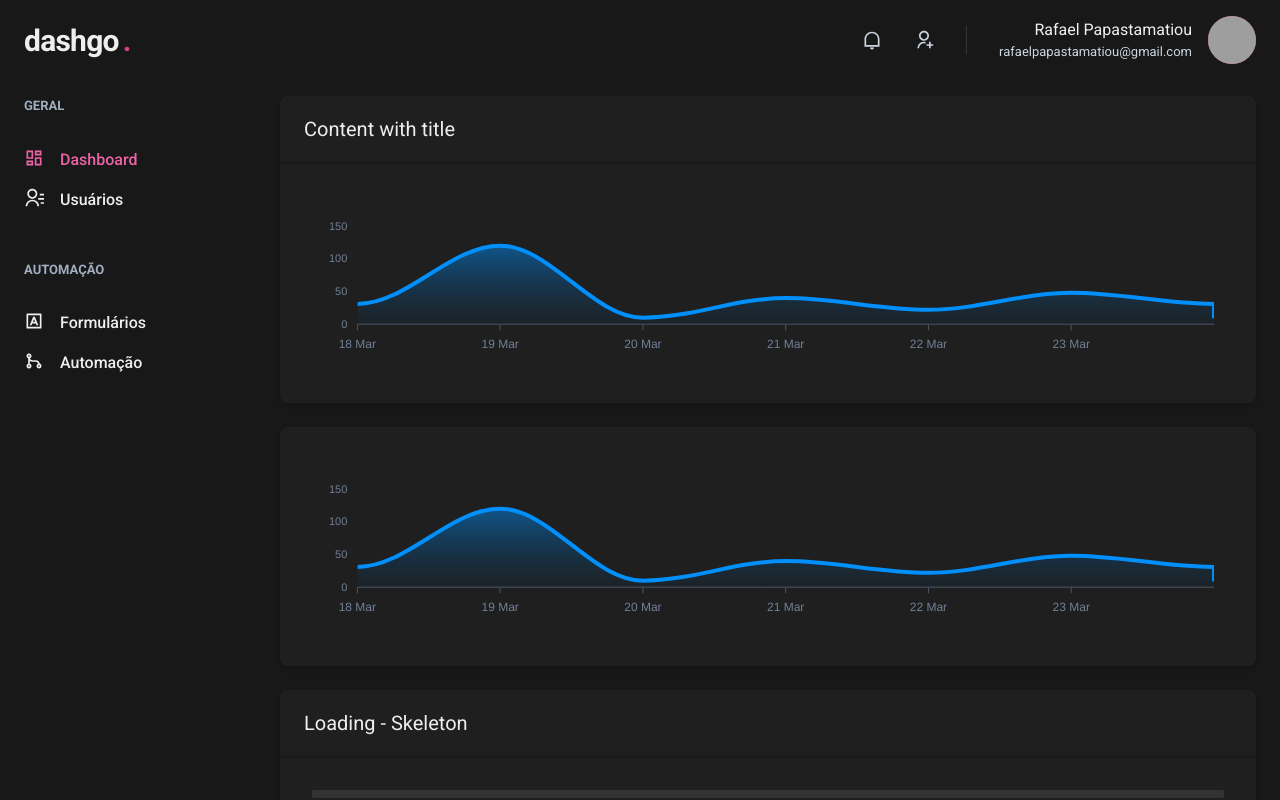
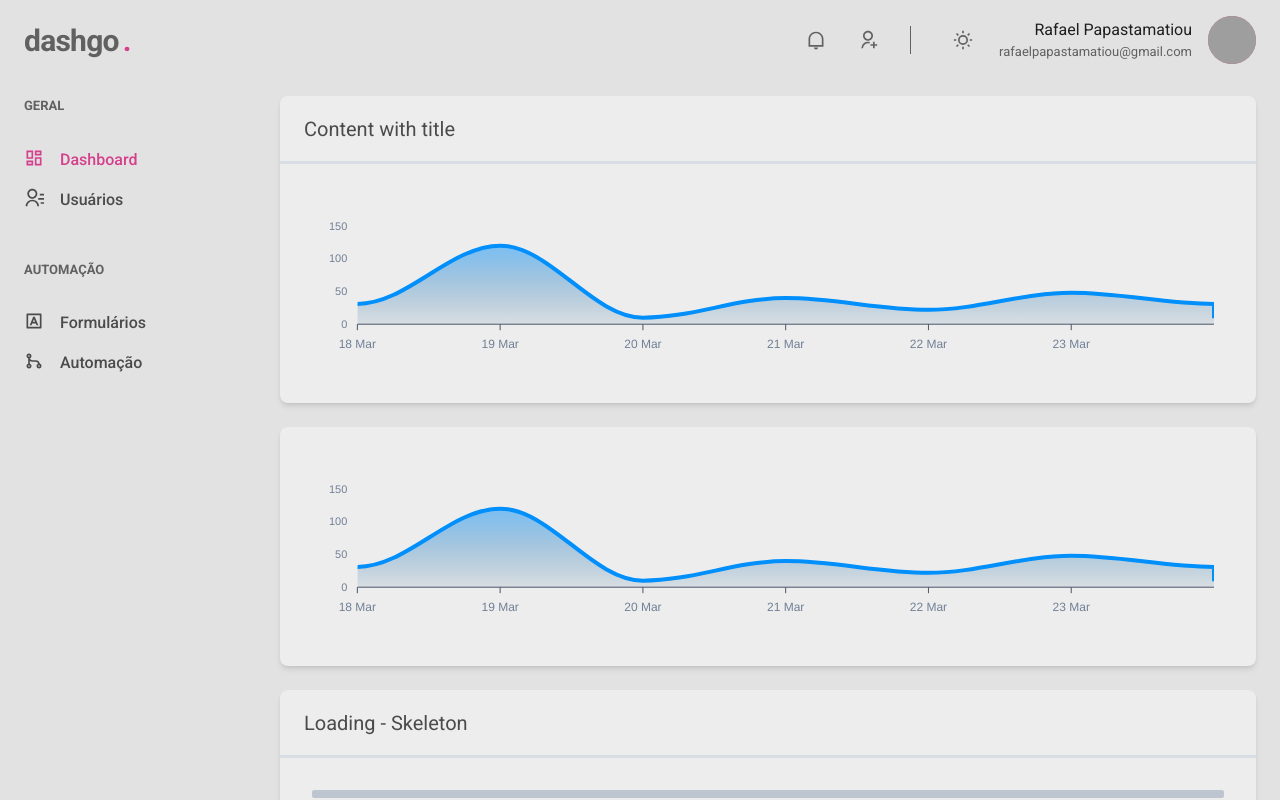
Before and after one commit to rafaelpapastamatiou/chakra-dashboard-template, a Next.js app: page /dashboard in a window 1280 px wide. Shown: the top 800 px of the page. Built offline with nearby package versions, Linux system fonts and the light colour scheme; grey boxes are pictures that could not be loaded; what miragejs would draw is missing.

Commit message:
light theme + theme switch

```diff
--- a/src/components/ActiveLink.tsx
+++ b/src/components/ActiveLink.tsx
@@ -2,6 +2,7 @@ import { cloneElement, ReactElement, useEffect, useState } from 'react';
 
 import Link, { LinkProps } from 'next/link';
 import { useRouter } from 'next/router';
+import { useColorModeValue } from '@chakra-ui/color-mode';
 
 interface ActiveLinkProps extends LinkProps {
   children: ReactElement;
@@ -17,6 +18,9 @@ export function ActiveLink({
 
   const [isActive, setIsActive] = useState(false);
 
+  const inactiveLinkColor = useColorModeValue('gray.600', 'gray.50');
+  const activeLinkColor = useColorModeValue('pink.500', 'pink.500');
+
   useEffect(() => {
     if (shouldMatchExactHref) {
       setIsActive(asPath === rest.href || asPath === rest.as);
@@ -30,7 +34,7 @@ export function ActiveLink({
   return (
     <Link {...rest}>
       {cloneElement(children, {
-        color: isActive ? 'pink.400' : 'gray.50',
+        color: isActive ? activeLinkColor : inactiveLinkColor,
       })}
     </Link>
   );
--- a/src/components/Card.tsx
+++ b/src/components/Card.tsx
@@ -26,8 +26,6 @@ interface CardProps extends FlexProps {
 
 const defaultSkeleton: SkeletonTextProps = {
   noOfLines: 6,
-  startColor: 'gray.500',
-  endColor: 'gray.700',
   spacing: '5',
 };
 
@@ -45,14 +43,17 @@ export function Card({
 }: CardProps): JSX.Element {
   const cardBackgroundColor = useColorModeValue('gray.100', 'gray.800');
   const dividerColor = useColorModeValue('gray.300', 'gray.900');
-  const titleColor = useColorModeValue('gray.800', 'gray.50');
+  const titleColor = useColorModeValue('gray.600', 'gray.50');
+  const skeletonStartColor = useColorModeValue('gray.200', 'gray.500');
+  const skeletonEndColor = useColorModeValue('gray.400', 'gray.700');
+
   return (
     <Flex
       bg={cardBackgroundColor}
       borderRadius="8"
-      boxShadow="md"
       direction="column"
       flex="1"
+      boxShadow="md"
       {...rest}
     >
       {cardTitle && (
@@ -97,8 +98,8 @@ export function Card({
             <Box>
               <SkeletonText
                 noOfLines={skeleton.noOfLines}
-                startColor={skeleton.startColor}
-                endColor={skeleton.endColor}
+                startColor={skeleton.startColor || skeletonStartColor}
+                endColor={skeleton.endColor || skeletonEndColor}
                 spacing={skeleton.spacing}
               />
             </Box>
--- a/src/components/Header/Logo.tsx
+++ b/src/components/Header/Logo.tsx
@@ -1,12 +1,15 @@
+import { useColorModeValue } from '@chakra-ui/color-mode';
 import { Text } from '@chakra-ui/layout';
 
 export function Logo(): JSX.Element {
+  const logoTextColor = useColorModeValue('gray.500', 'gray.50');
   return (
     <Text
       fontSize={['2xl', '3xl']}
       fontWeight="bold"
       letterSpacing="tight"
       w="64"
+      color={logoTextColor}
     >
       dashgo
       <Text as="span" ml="1" color="pink.500">
--- a/src/components/Header/NotificationsNav.tsx
+++ b/src/components/Header/NotificationsNav.tsx
@@ -1,17 +1,20 @@
-import { HStack, Icon } from '@chakra-ui/react';
+import { HStack, Icon, useColorModeValue } from '@chakra-ui/react';
 
 import { RiNotificationLine, RiUserAddLine } from 'react-icons/ri';
 
 export function NotificationsNav(): JSX.Element {
+  const iconColor = useColorModeValue('gray.500', 'gray.250');
+  const borderColor = useColorModeValue('gray.500', 'gray.700');
+
   return (
     <HStack
       spacing={['6', '8']}
       mx={['6', '8']}
       pr={['6', '8']}
       py="1"
-      color="gray.300"
+      color={iconColor}
       borderRightWidth={1}
-      borderColor="gray.700"
+      borderColor={borderColor}
     >
       <Icon as={RiNotificationLine} fontSize="20" />
       <Icon as={RiUserAddLine} fontSize="20" />
--- a/src/components/Header/Profile.tsx
+++ b/src/components/Header/Profile.tsx
@@ -1,4 +1,14 @@
-import { Avatar, Box, Flex, Text } from '@chakra-ui/react';
+import {
+  Avatar,
+  Box,
+  Flex,
+  Text,
+  useColorModeValue,
+  IconButton,
+  useColorMode,
+} from '@chakra-ui/react';
+
+import { RiSunLine, RiMoonLine } from 'react-icons/ri';
 
 interface ProfileProps {
   showProfileInfo?: boolean;
@@ -7,12 +17,30 @@ interface ProfileProps {
 export function Profile({
   showProfileInfo = false,
 }: ProfileProps): JSX.Element {
+  const { toggleColorMode } = useColorMode();
+
+  const profileNameColor = useColorModeValue('gray.800', 'gray.50');
+  const profileEmailColor = useColorModeValue('gray.500', 'gray.300');
+  const currentThemeIcon = useColorModeValue(<RiSunLine />, <RiMoonLine />);
+  const currentThemeIconColor = useColorModeValue('gray.500', 'gray.300');
+
   return (
     <Flex align="center">
+      <IconButton
+        icon={currentThemeIcon}
+        mr="4"
+        aria-label="Change theme"
+        color={currentThemeIconColor}
+        background="transparent"
+        isRound
+        fontSize="20"
+        onClick={toggleColorMode}
+      />
+
       {showProfileInfo && (
         <Box mr="4" textAlign="right">
-          <Text>Rafael Papastamatiou</Text>
-          <Text color="gray.300" fontSize="small">
+          <Text color={profileNameColor}>Rafael Papastamatiou</Text>
+          <Text color={profileEmailColor} fontSize="small">
             rafaelpapastamatiou@gmail.com
           </Text>
         </Box>
--- a/src/components/Header/index.tsx
+++ b/src/components/Header/index.tsx
@@ -1,4 +1,10 @@
-import { Flex, Icon, IconButton, useBreakpointValue } from '@chakra-ui/react';
+import {
+  Flex,
+  Icon,
+  IconButton,
+  useBreakpointValue,
+  useColorModeValue,
+} from '@chakra-ui/react';
 import { RiMenuLine } from 'react-icons/ri';
 import { useSidebarDrawer } from '../../contexts/SidebarDrawerContext';
 
@@ -15,6 +21,10 @@ export function Header(): JSX.Element {
     xl: true,
   });
 
+  const bg = useColorModeValue('gray.200', 'gray.900');
+
+  const navigationButtonColor = useColorModeValue('gray.500', 'gray.250');
+
   return (
     <Flex
       w="100%"
@@ -25,7 +35,7 @@ export function Header(): JSX.Element {
       align="center"
       px="6"
       position="fixed"
-      bg="gray.900"
+      bg={bg}
       zIndex="999"
     >
       {!isWideVersion && (
@@ -36,6 +46,7 @@ export function Header(): JSX.Element {
           onClick={onOpen}
           aria-label="Open navigation"
           mr="2"
+          color={navigationButtonColor}
         />
       )}
 
@@ -44,7 +55,7 @@ export function Header(): JSX.Element {
       {/* {isWideVersion && <SearchBox />} */}
 
       <Flex align="center" ml="auto">
-        <NotificationsNav />
+        {isWideVersion && <NotificationsNav />}
         <Profile showProfileInfo={isWideVersion} />
       </Flex>
     </Flex>
--- a/src/components/Layout.tsx
+++ b/src/components/Layout.tsx
@@ -1,6 +1,12 @@
 import React, { ReactElement } from 'react';
 
-import { Box, Flex, useBreakpointValue, useMediaQuery } from '@chakra-ui/react';
+import {
+  Box,
+  Flex,
+  useBreakpointValue,
+  useColorModeValue,
+  useMediaQuery,
+} from '@chakra-ui/react';
 
 import { Header } from './Header';
 import { Sidebar } from './Sidebar';
@@ -17,12 +23,15 @@ export function Layout({ children }: LayoutProps): JSX.Element {
 
   const [isSmallerThen19202] = useMediaQuery('(max-width: 1920px)');
 
+  const layoutBgColor = useColorModeValue('gray.200', 'gray.900');
+
   return (
     <Flex
       direction="column"
       minH="100vh"
       maxWidth={isSmallerThen19202 ? '100vw' : 1920}
       mx="auto"
+      bg={layoutBgColor}
     >
       <Header />
 
--- a/src/components/Pagination/index.tsx
+++ b/src/components/Pagination/index.tsx
@@ -40,8 +40,8 @@ export function Pagination({
         )
       : [];
 
-  const pagesInfoColor = useColorModeValue('gray.450', 'gray.300');
-  const pagesEllipsisColor = useColorModeValue('gray.450', 'gray.300');
+  const pagesInfoColor = useColorModeValue('gray.450', 'gray.250');
+  const pagesEllipsisColor = useColorModeValue('gray.450', 'gray.250');
 
   return (
     <Stack
--- a/src/components/Sidebar/NavSection.tsx
+++ b/src/components/Sidebar/NavSection.tsx
@@ -1,5 +1,5 @@
 import { ReactNode } from 'react';
-import { Box, Stack, Text } from '@chakra-ui/react';
+import { Box, Stack, Text, useColorModeValue } from '@chakra-ui/react';
 
 interface NavSectionProps {
   title: string;
@@ -7,9 +7,10 @@ interface NavSectionProps {
 }
 
 export function NavSection({ title, children }: NavSectionProps): JSX.Element {
+  const sectionColor = useColorModeValue('gray.500', 'gray.500');
   return (
     <Box>
-      <Text fontWeight="bold" color="gray.400" fontSize="small">
+      <Text fontWeight="bold" color={sectionColor} fontSize="small">
         {title}
       </Text>
 
--- a/src/components/Sidebar/index.tsx
+++ b/src/components/Sidebar/index.tsx
@@ -7,6 +7,7 @@ import {
   DrawerCloseButton,
   DrawerHeader,
   DrawerBody,
+  useColorModeValue,
 } from '@chakra-ui/react';
 import { useSidebarDrawer } from '../../contexts/SidebarDrawerContext';
 import { SidebarNav } from './SidebarNav';
@@ -19,13 +20,17 @@ export function Sidebar(): JSX.Element {
     xl: false,
   });
 
+  const drawerBg = useColorModeValue('gray.50', 'gray.800');
+  const drawerHeaderColor = useColorModeValue('gray.600', 'gray.250');
+  const drawerCloseButtonColor = useColorModeValue('gray.600', 'gray.250');
+
   if (isDrawerSidebar) {
     return (
       <Drawer isOpen={isOpen} placement="left" onClose={onClose}>
         <DrawerOverlay>
-          <DrawerContent background="gray.800" p="4">
-            <DrawerCloseButton mt="6" />
-            <DrawerHeader>Navegação</DrawerHeader>
+          <DrawerContent background={drawerBg} p="4">
+            <DrawerCloseButton mt="6" color={drawerCloseButtonColor} />
+            <DrawerHeader color={drawerHeaderColor}>Navegação</DrawerHeader>
 
             <DrawerBody>
               <SidebarNav />
--- a/src/components/Table.tsx
+++ b/src/components/Table.tsx
@@ -117,7 +117,7 @@ export function Table({
 
   const checkboxTHeadColor = useColorModeValue('gray.600', 'gray.300');
   const trStripedBackgroundColor = useColorModeValue('gray.200', 'gray.750');
-  const listItemBackgroundColor = useColorModeValue('gray.250', 'gray.750');
+  const listItemBackgroundColor = useColorModeValue('gray.200', 'gray.750');
   const headerColor = useColorModeValue('gray.600', 'gray.500');
   const columnTextColor = useColorModeValue('gray.800', 'gray.300');
 
@@ -189,7 +189,7 @@ export function Table({
                 px={['4', '8']}
                 py={['3', '6']}
                 bg={listItemBackgroundColor}
-                shadow="lg"
+                shadow="md"
                 direction="column"
                 minW={250}
                 borderRadius="8"
--- a/src/styles/theme.ts
+++ b/src/styles/theme.ts
@@ -2,7 +2,7 @@ import { extendTheme } from '@chakra-ui/react';
 
 export const theme = extendTheme({
   config: {
-    initialColorMode: 'dark',
+    initialColorMode: 'light',
   },
   colors: {
     gray: {
@@ -15,9 +15,10 @@ export const theme = extendTheme({
       '450': '#718096',
       '400': '#A0AEC0',
       '300': '#CBD5E0',
-      '250': '#d8dfe8',
-      '200': '#E2E8F0',
-      '100': '#EDF2F7',
+      '250': '#d8d8d8',
+      '200': '#e2e2e2',
+      '150': '#e8e8e8',
+      '100': '#ededed',
       '50': '#eeeeee',
     },
   },
```
